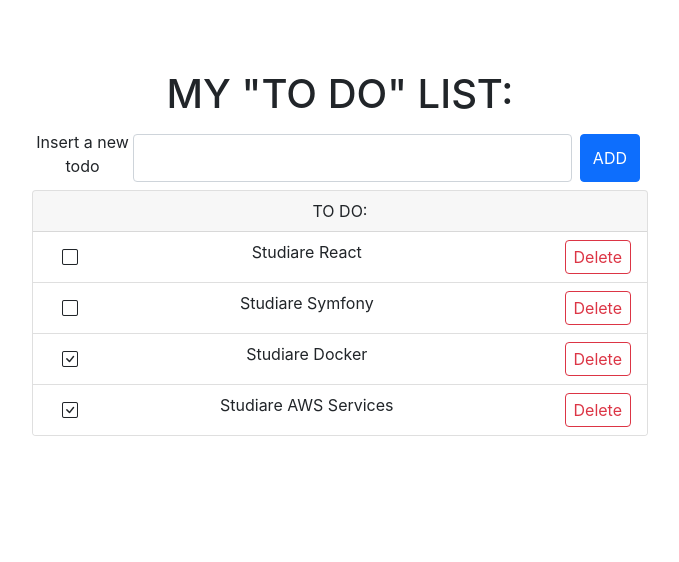
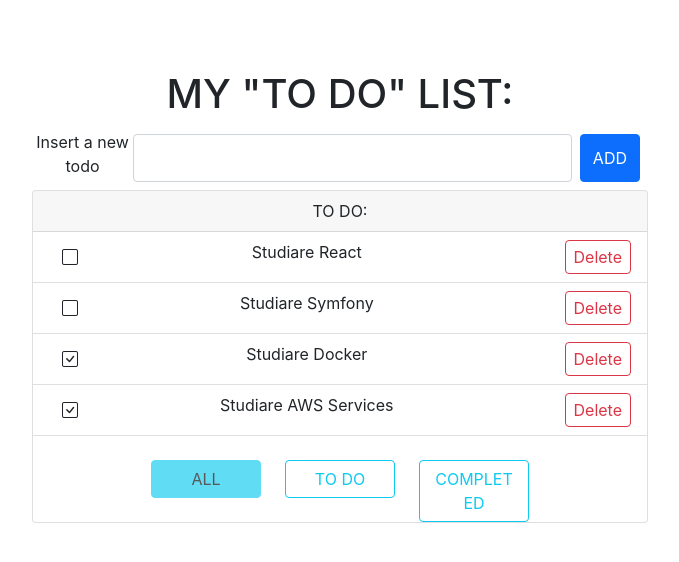
Before and after one commit to andreaMolteni/myReactApp, a React (Create React App) app: page / in a window 1280 px wide. Shown: the top 562 px of the page, without its empty margins (300-979 px from the left). Built offline with nearby package versions, Linux system fonts and the light colour scheme.

Commit message:
app con l'aggiunta dei filtri

```diff
--- /dev/null
+++ b/db.json
@@ -0,0 +1,33 @@
+{
+  "todos": [
+      {
+          "name": "Studiare React",
+          "dueDate": "11/10/2021",
+          "user_id": 1,
+          "id": 1,
+          "completed": false
+      },
+      {
+          "name": "Studiare Symfony",
+          "dueDate": "11/10/2021",
+          "user_id": 2,
+          "id": 2,
+          "completed": false
+      },
+      {
+          "name": "Studiare Docker",
+          "dueDate": "11/10/2021",
+          "user_id": 3,
+          "id": 3,
+          "completed": true
+      },
+      {
+          "name": "Studiare AWS Services",
+          "dueDate": "11/10/2021",
+          "user_id": 4,
+          "id": 4,
+          "completed": true
+      }
+  ],
+  "filter": ["ALL"]
+}
--- a/src/App.css
+++ b/src/App.css
@@ -1,6 +1,9 @@
 
 body {
   margin-top: 70px;
+}
+.filter-todo {
+  width: 110px;
 }
 /* .todos-cards-wrapper{
   position: relative;
--- a/src/App.js
+++ b/src/App.js
@@ -1,15 +1,34 @@
 import React, { useRef } from 'react';
 import { useSelector, useDispatch } from 'react-redux';
-import { addTodo } from './features/todos/todoSlice';
+import { addTodo, fetchTodos } from './features/todos/todoSlice';
+import { filterTodo } from './features/todos/filterSlice';
 import Todos from './features/todos/todos';
+import FilterTodos from './features/todos/filterTodo';
 import './App.css';
 
 function App() {  // dispatch è tra le prorprietà del componente App
 
   // const todos = [];
+  const dispatch = useDispatch()
+  // dispatch(fetchTodos());
 
-  const todos = useSelector(state => state.todos);
-  const dispatch = useDispatch()
+  let todos = useSelector(state => state.todos);
+  const activeFilter = 'ALL';
+  const filter = useSelector(state => state.filter);
+
+  todos = todos.filter(todo => {
+    switch (filter) {
+      case 'ALL':
+        return true;
+      case 'COMPLETED':
+        return todo.completed;
+      case 'TODO':
+        return !todo.completed;
+      default:
+        return true;
+    }
+  })
+
 
   // const [todos, setTodos] = useState([]);
   const manageAddTodoClick = (e) => {
@@ -25,6 +44,10 @@
     todoEl.current.value = '';
   }
 
+  const onFilterTodo = (filter) => {
+    console.log(filter);
+    dispatch(filterTodo(filter));
+  }
   // useEffect(() => {
   //   setTodos(initTodos)
   //   return () => {
@@ -38,7 +61,7 @@
     <div className="App container-fluid">
       <div className="row d-flex justify-content-center  text-center">
         <h1>MY "TO DO" LIST:</h1>
-          {/* <AddTodo/> */}
+        {/* <AddTodo/> */}
         <form>
           <div className="row d-flex justify-content-center  text-center">
             <div className="col-md-6">
@@ -55,7 +78,8 @@
             <div className="card-header">
               TO DO:
             </div>
-              <Todos todos={todos}/>
+            <Todos todos={todos} />
+            <FilterTodos onFilter={onFilterTodo} filter={filter} />
           </div>
         </div>
       </div>
--- a/src/app/store.js
+++ b/src/app/store.js
@@ -1,8 +1,29 @@
 import { configureStore } from '@reduxjs/toolkit';
 import todosReducer from '../features/todos/todoSlice';
+import filterReducer from '../features/todos/filterSlice';
+
+// const myLog = store => {
+//   // nextMiddleware è il prossimo middleware
+//   return myDispatch(nextMiddleware) {
+//     return myAction(action) {
+
+//     }
+//   }
+// }
+//la riscrivo con meno codice
+const myLog = store => nextMiddleware => action => {
+  // store.dispatch({type: 'INIT_MYLOG', payload: null});
+  console.log({
+    actionType: action.type,
+    actionPayload: action.payload
+  });
+  return nextMiddleware(action);
+}
 
 export const store = configureStore({
   reducer: {
     todos: todosReducer,
+    filter: filterReducer,
   },
+  middleware: getDefaultMiddleware => getDefaultMiddleware().concat(myLog)
 });
--- /dev/null
+++ b/src/features/todos/filterSlice.js
@@ -0,0 +1,17 @@
+import { createSlice } from '@reduxjs/toolkit';
+
+export const filterSlice = createSlice(
+    {
+        name: 'filter',
+        initialState: 'ALL',
+        reducers: {
+            filterTodo(state, action){
+              return action.payload;
+            },
+        }
+    }
+);
+
+const {actions, reducer } = filterSlice;
+export const {filterTodo} = actions;
+export default reducer
--- /dev/null
+++ b/src/features/todos/filterTodo.js
@@ -0,0 +1,16 @@
+import React from 'react';
+
+export default function FilterTodo ({onFilter, filter}){
+    console.log({filt: filter});
+    return  <div className="row d-flex justify-content-center mt-4">
+                <div className="col-auto col-sx-4">
+                    <button disabled={filter === 'ALL'} onClick={() => onFilter('ALL')} className={`btn filter-todo ${filter === 'ALL' ? 'btn-info' : 'btn-outline-info'}`}>ALL</button>
+                </div>
+                <div className="col-auto col-sx-4">
+                    <button disabled={filter === 'TODO'} onClick={() => onFilter('TODO')} className={`btn filter-todo ${filter === 'TODO' ? 'btn-info' : 'btn-outline-info'}`}>TO DO</button>
+                </div>
+                <div className="col-auto col-sx-4">
+                    <button disabled={filter === 'COMPLETED'} onClick={() => onFilter('COMPLETED')} className={`btn filter-todo ${filter === 'COMPLETED' ? 'btn-info' : 'btn-outline-info'}`}>COMPLETED</button>
+                </div>
+            </div>
+}
--- a/src/features/todos/todo.js
+++ b/src/features/todos/todo.js
@@ -1,13 +1,10 @@
 import React from 'react';
-import { removeTodo, toggleTodo } from './todoSlice';
-import { useDispatch } from 'react-redux';
 
-export default function Todo ({todoItem}){
-    const dispatch = useDispatch()
+export default function Todo ({todoItem, removeTodo, toggleTodo}){
     const completedCheckbox = todoItem.completed ? <i className="bi-check-square"></i>: <i className="bi-square"></i>;
-    return  <li key={todoItem.user_id} className="list-group-item">
-                <button onClick={() => dispatch(toggleTodo(todoItem))} className="btn position-absolute top-50 start-0 ms-3 translate-middle-y">{completedCheckbox}</button>
+    return  <li className="list-group-item">
+                <button onClick={() => toggleTodo(todoItem)} className="btn position-absolute top-50 start-0 ms-3 translate-middle-y">{completedCheckbox}</button>
                 {todoItem.name}
-                <button type="button" onClick={() => dispatch(removeTodo(todoItem))} className="btn btn-outline-danger float-end px-2 py-1">Delete</button>
+                <button type="button" onClick={() => removeTodo(todoItem)} className="btn btn-outline-danger float-end px-2 py-1">Delete</button>
             </li>
 }
--- a/src/features/todos/todoSlice.js
+++ b/src/features/todos/todoSlice.js
@@ -1,60 +1,82 @@
-import { createSlice } from '@reduxjs/toolkit';
+import { createSlice, createAsyncThunk } from '@reduxjs/toolkit';
 
 
-const initTodos = [
-    {
+const initTodos = [{
         name: 'Studiare React',
         dueDate: new Date().toLocaleDateString(),
         user_id: 1,
+        id: 1,
         completed: false
     },
     {
         name: 'Studiare Symfony',
         dueDate: new Date().toLocaleDateString(),
         user_id: 2,
+        id: 2,
         completed: false
     },
     {
         name: 'Studiare Docker',
         dueDate: new Date().toLocaleDateString(),
         user_id: 3,
+        id: 3,
         completed: true
     },
     {
         name: 'Studiare AWS Services',
         dueDate: new Date().toLocaleDateString(),
         user_id: 4,
+        id: 4,
         completed: true
     }
 ];
 
+const TODO_URL = 'http://localhost:4000/todos';
+const FILTER_URL = 'http://localhost:4000/filter'
 
-export const todoSlice = createSlice(
-    {
+export const fetchTodos = createAsyncThunk('todos/fetchTodos', async() => {
+    // const response = await client.get(TODO_URL);
+    const todoPromise = fetch(TODO_URL).then(res => res.json()).then( res => res );
+    const filterPromise = fetch(FILTER_URL).then(res => res.json()).then( res => res );
+    // console.log(response);
+    let todos;
+    let filter;
+    // Per parallelizzare le Promise
+    [ todos, filter ] = await Promise.all([todoPromise,filterPromise]);
+    console.log({todos, filter});
+})
+
+export const todoSlice = createSlice({
     name: 'todos',
     initialState: initTodos,
     reducers: {
-            addTodo(state, action){
-              console.log('reducer',{state, action})
+        addTodo(state, action) {
             return [action.payload, ...state];
         },
-            removeTodo(state, action){
-              return state.filter(todo => todo.user_id !== action.payload.user_id);
+        removeTodo(state, action) {
+            return state.filter(todo => todo.id !== action.payload.id);
         },
-            toggleTodo(state, action){
-              console.log(action.payload);
-              state.map( todo => {
-                if (todo.user_id === action.payload.user_id){
+        toggleTodo(state, action) {
+            state.map(todo => {
+                if (todo.id === action.payload.id) {
                     todo.completed = !todo.completed;
                 }
                 return todo;
             })
         }
+    },
+    extraReducers: builder => {
+        builder
+            .addCase(fetchTodos.pending, (state, action) => {
+                // state.status = 'loading'
+                console.log('loading');
+            })
+            .addCase(fetchTodos.fulfilled, (state, action) => {
+                state = action.payload;
+            })
     }
-    }
-
-);
-console.log(todoSlice)
-const {actions, reducer } = todoSlice;
-export const {addTodo, removeTodo,toggleTodo } = actions;
+});
+console.log({todoSlice})
+const { actions, reducer } = todoSlice;
+export const { addTodo, removeTodo, toggleTodo } = actions;
 export default reducer
--- a/src/features/todos/todos.js
+++ b/src/features/todos/todos.js
@@ -1,8 +1,11 @@
 import React from 'react';
 import Todo from './todo';
+import { removeTodo, toggleTodo } from './todoSlice';
+import { useDispatch } from 'react-redux';
 
 export default function Todos ({todos}){
+    const dispatch = useDispatch()
     return  <ul className="list-group list-group-flush">
-                {todos.map(todo => <Todo todoItem={todo} key={todo.user_id}/>)}
+                {todos.map(todo => <Todo todoItem={todo} key={todo.id} toggleTodo={() => dispatch(toggleTodo(todo))} removeTodo={() => dispatch(removeTodo(todo))}/>)}
             </ul>
 }
```
Also changed, not shown: src/db.json (added, +33 -0 lines), src/features/todos/addTodoForm.js (added, +15 -0 lines). Lines whose indentation alone changed are shown as unchanged.
